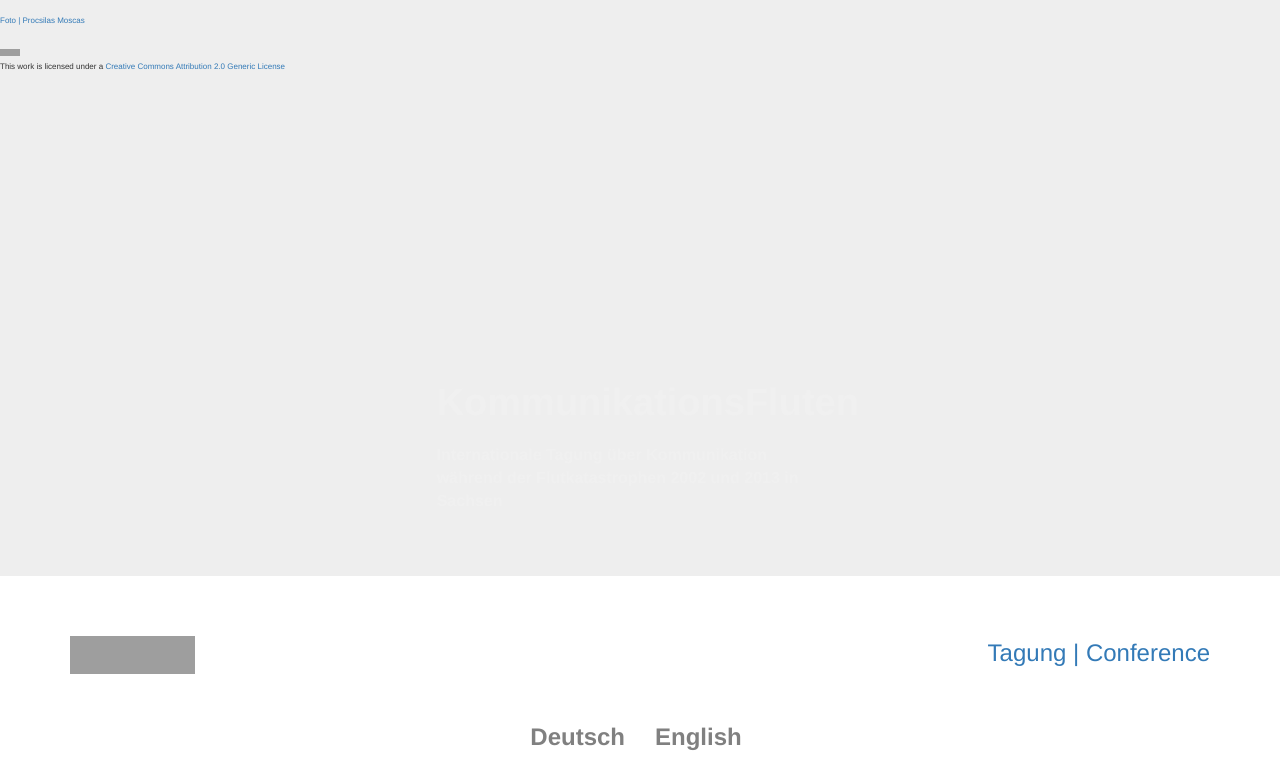
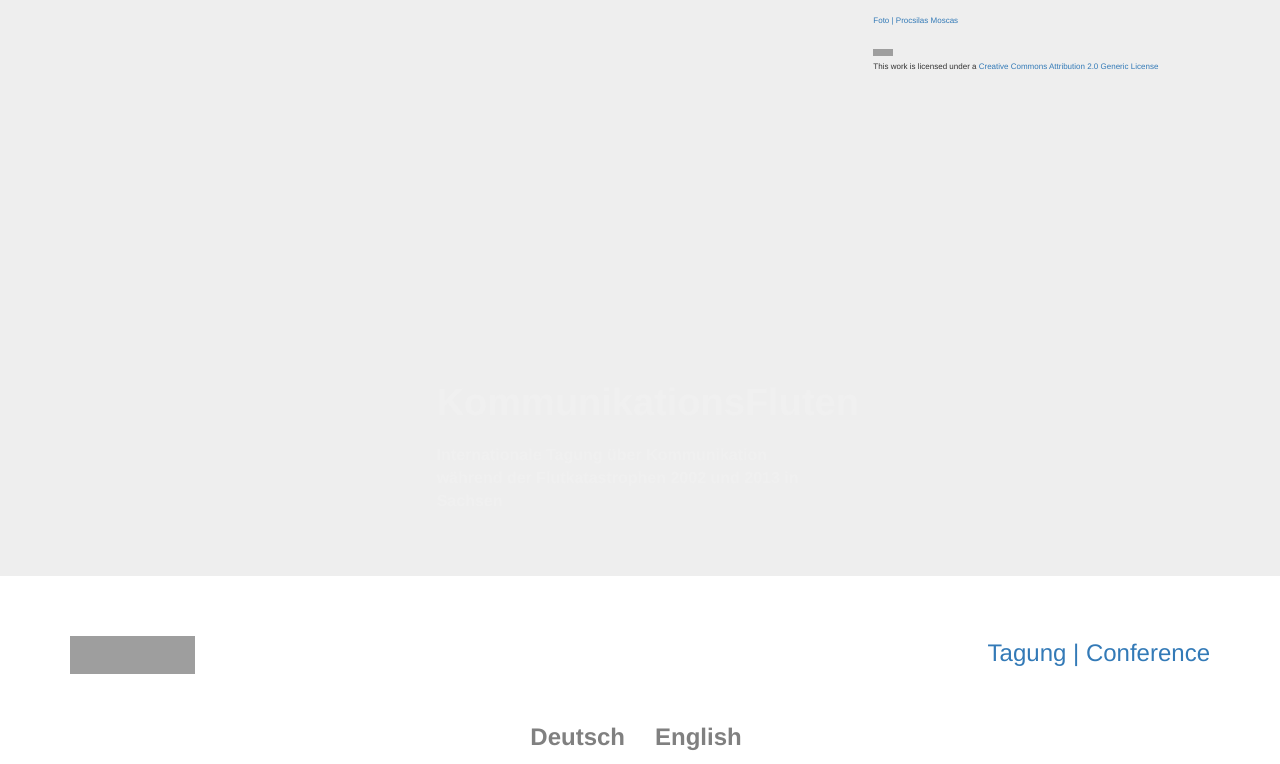
Before and after one commit to susedev/test, a Jekyll site: the page built from index.html, in a window 1280 px wide. Shown: the part 547-1311 px from the top of the page. Built offline with Jekyll 4.4.1, drawn with Linux system fonts in a browser that asks for light colours; nearby versions of some CDN libraries; grey boxes are pictures that could not be loaded.

Commit message:
Update home.html

```diff
--- a/_layouts/home.html
+++ b/_layouts/home.html
@@ -12,15 +12,13 @@
         <p><img class="background" img alt="KommunikationFluten" src="http://www.eijc.eu/wp-content/uploads/2015/06/background-1920-1080.jpg" style="width: 100%; height: 499px;" /></p>
    <div class="row">
     <div class="col-md-4">
-      <a href="https://www.flickr.com/photos/procsilas/3010458671/in/photostream/"><p style="font-size: 8px; color:color:#808080"> Foto | Procsilas Moscas </p></a> <a rel="license" href="http://creativecommons.org/licenses/by/2.0/"><img alt="Creative Commons License" style="height: 7px; width: 20px; border-bottom: 5 px; border-left:5px" src="https://i.creativecommons.org/l/by/2.0/88x31.png" /></a><br /><p style="font-size: 8px">This work is licensed under a <a rel="license" href="http://creativecommons.org/licenses/by/2.0/">Creative Commons Attribution 2.0 Generic License</a></p>
-
     </div>
     <div class="col-md-4">
       <a href="http://eijc.github.io/test/"><p style="color:#F0F0F0; font-size: 38px; font-weight:bold; text-align: left; margin-top: 360px;">KommunikationsFluten</p></a>
       <p style="font-size:16px; font-weight:bold; color:#F0F0F0; margin-top: 380">Internationale Tagung über Kommunikation <br />während der Flutkatastrophen 2002 und 2013 in Sachsen</p>
     </div>
     <div class="col-md-4">
-
+      <a href="https://www.flickr.com/photos/procsilas/3010458671/in/photostream/"><p style="font-size: 8px; color:color:#808080"> Foto | Procsilas Moscas </p></a> <a rel="license" href="http://creativecommons.org/licenses/by/2.0/"><img alt="Creative Commons License" style="height: 7px; width: 20px; border-bottom: 5 px; border-left:5px" src="https://i.creativecommons.org/l/by/2.0/88x31.png" /></a><br /><p style="font-size: 8px">This work is licensed under a <a rel="license" href="http://creativecommons.org/licenses/by/2.0/">Creative Commons Attribution 2.0 Generic License</a></p>
     </div>
    </div>
  </div>
```
